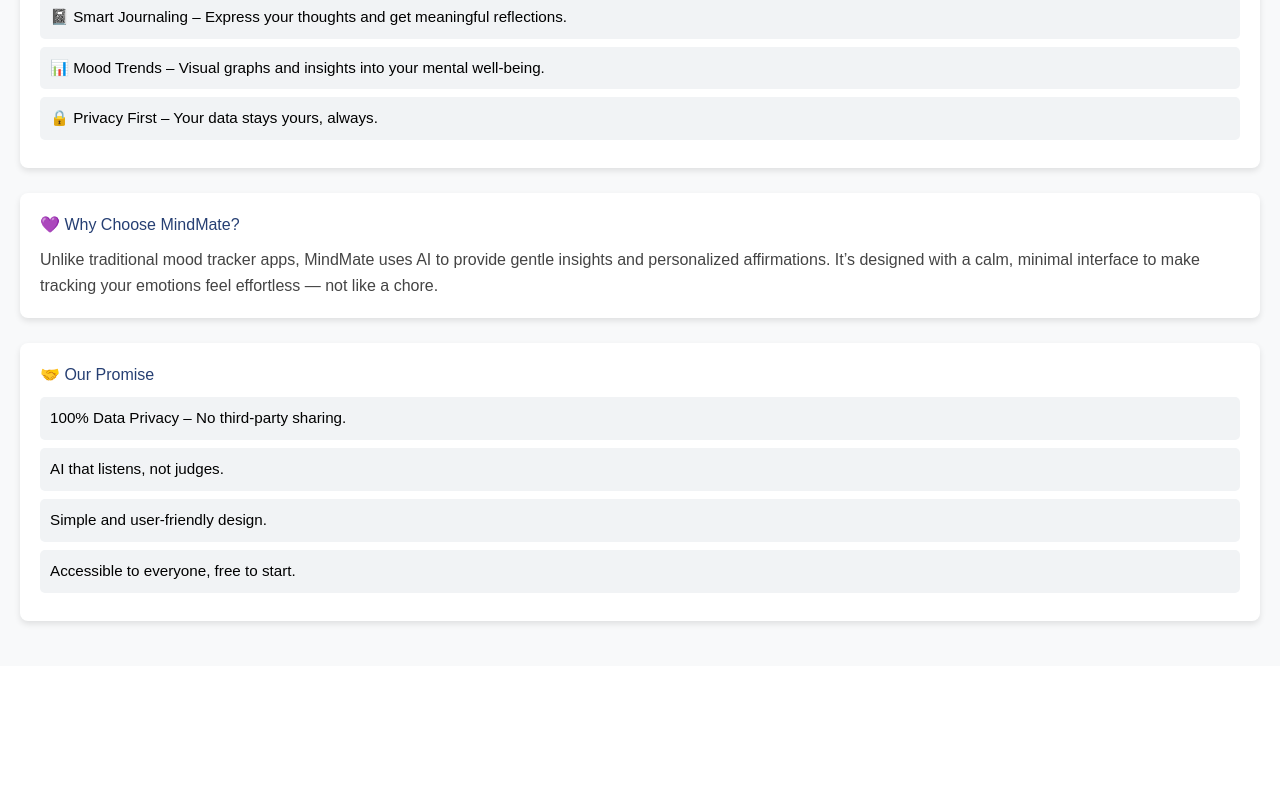
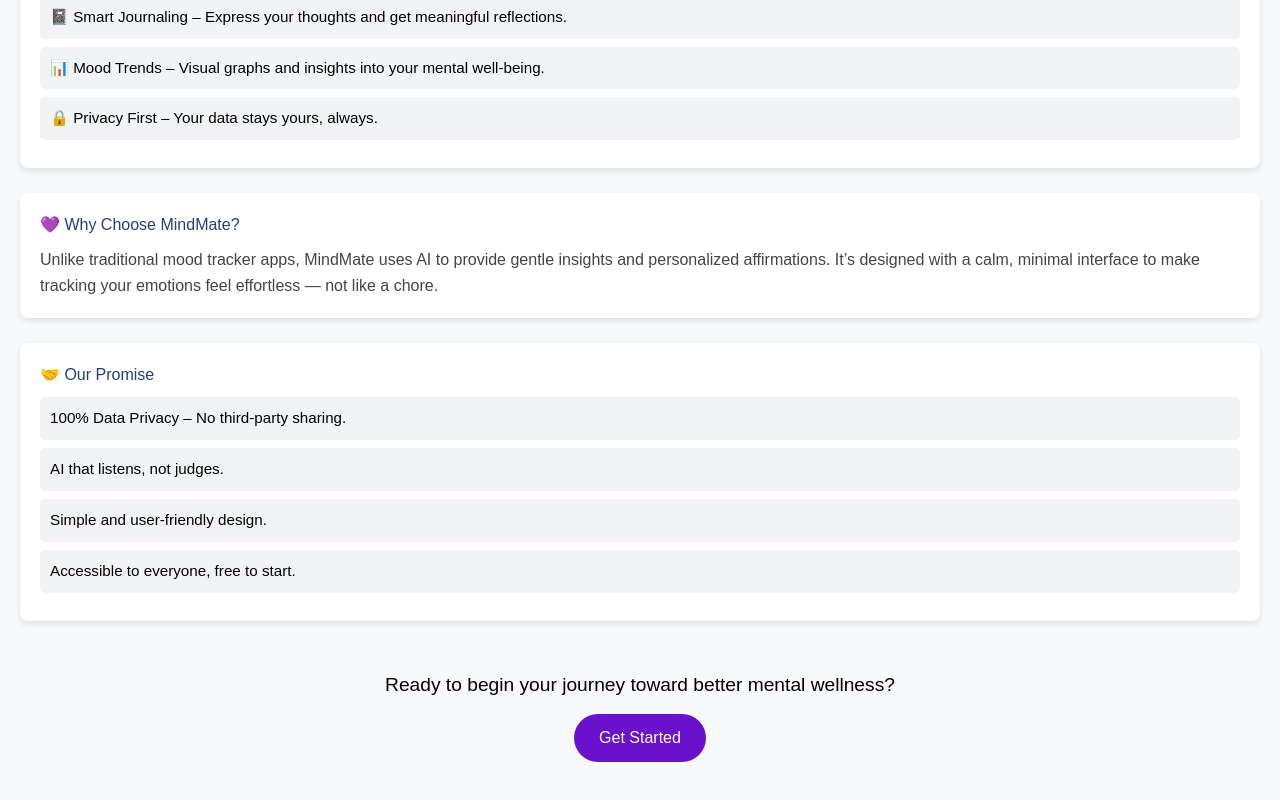
Before and after one commit to Gayatripatil1908/icp10.11-react-1-MindMate, a React (Vite) app: page /About in a window 1280 px wide. Shown: the part 404-1204 px from the top of the page. Before the commit the page ends 1070 px from the top, so only its background shows below. Built offline with nearby package versions, Linux system fonts and the light colour scheme.

Commit message:
Button added

```diff
--- a/src/views/about/About.jsx
+++ b/src/views/about/About.jsx
@@ -50,7 +50,12 @@
           </ul>
         </section>
 
-
+        <section className="cta-section">
+          <p>
+            Ready to begin your journey toward better mental wellness?
+          </p>
+          <button className="cta-button">Get Started</button>
+        </section>
       </div>
     </>
   );
```
